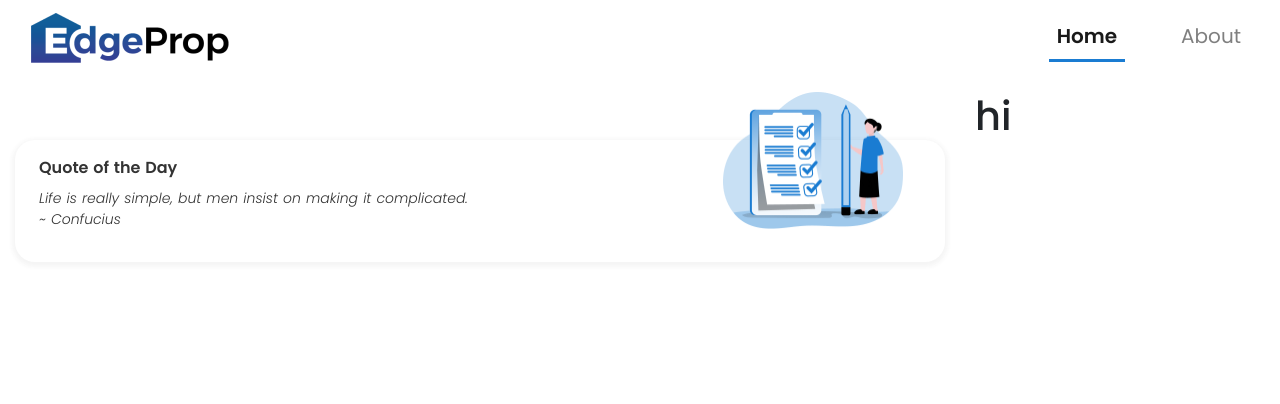
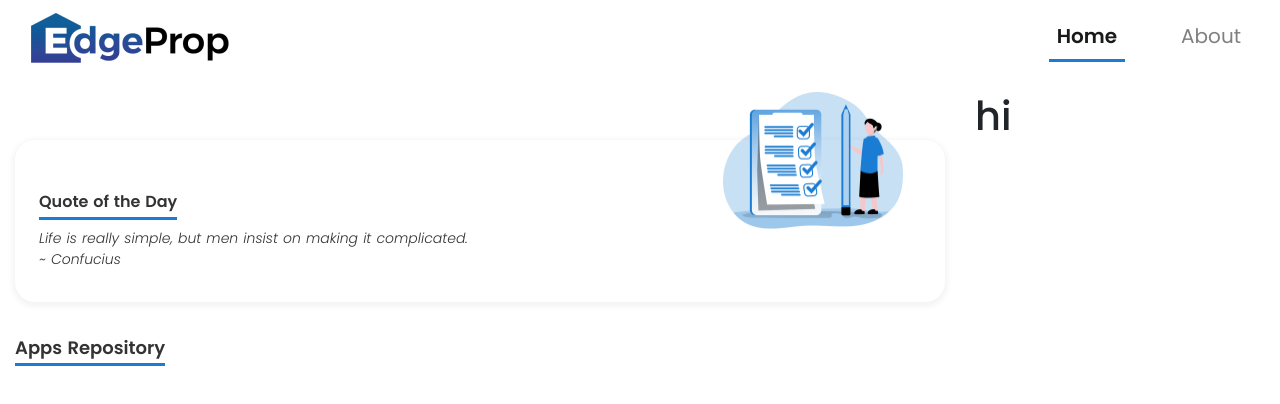
Before and after one commit to taufanfadhilah/EP-Apps-Repository-FE, a Nuxt app: page / in a window 1280 px wide. Shown: the top 404 px of the page. Built offline with nearby package versions, Linux system fonts and the light colour scheme.

Commit message:
fixing style

```diff
--- a/components/VQuote.vue
+++ b/components/VQuote.vue
@@ -23,7 +23,7 @@
 export default {}
 </script>
 
-<style lang="scss">
+<style lang="scss" scoped>
 .card {
   box-shadow: 0px 2px 4px 3px rgba(51, 51, 51, 0.05);
   border-radius: 20px;
--- a/pages/index.vue
+++ b/pages/index.vue
@@ -4,6 +4,7 @@
     <div class="row mt-16">
       <div class="col-md-9 col-sm-12">
         <VQuote />
+        <p class="title">Apps Repository</p>
       </div>
       <div class="col-md-3"><h1>hi</h1></div>
     </div>
@@ -14,4 +15,15 @@
 export default {}
 </script>
 
-<style></style>
+<style lang="scss">
+.title {
+  margin-top: 32px;
+  font-weight: 600;
+  font-size: 18px;
+  line-height: 27px;
+  color: #333333;
+  border-bottom: 3px solid #1a7cd2;
+  display: inline-block;
+  padding-bottom: 2px;
+}
+</style>
```
